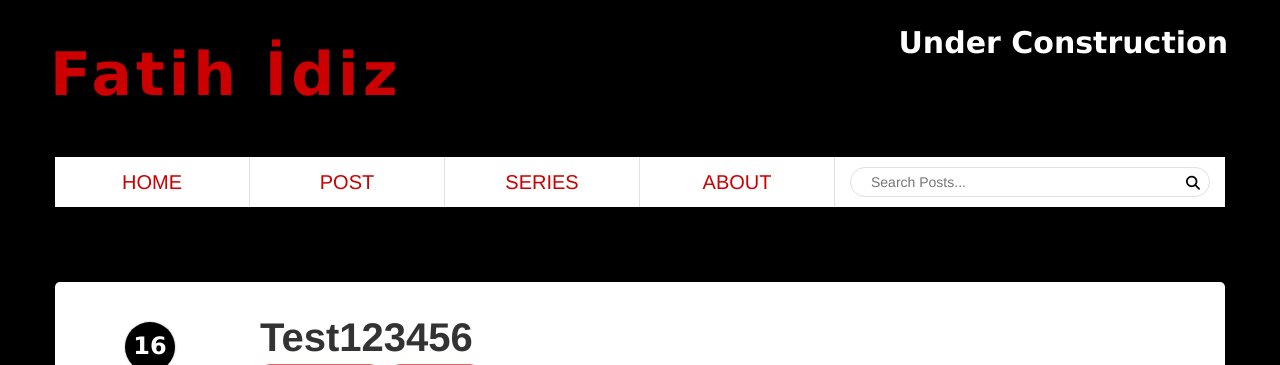
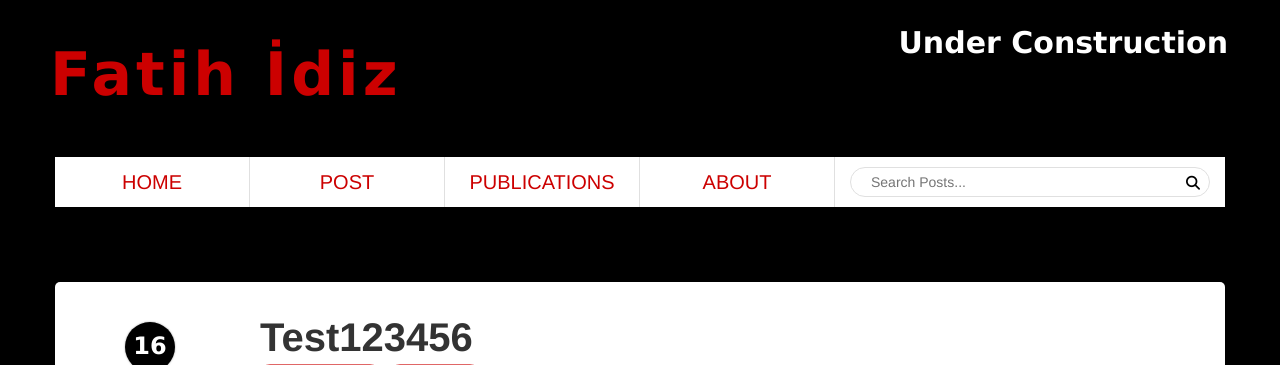
Before and after one commit to fatihidiz/fatihidiz-unifreak.github.io, a Jekyll site: the page built from index.html, in a window 1280 px wide. Shown: the top 365 px of the page. Built offline with Jekyll 4.4.1, drawn with Linux system fonts in a browser that asks for light colours; nearby versions of some CDN libraries; the list of posts is cut into pages by our own code.

Commit message:
Update header.html

```diff
--- a/_includes/header.html
+++ b/_includes/header.html
@@ -27,7 +27,7 @@
                             <li><a href="{{ '/tag' | relative_url }}">TAG</a></li>
                         </ul>
                     </li>
-                    <li class="col-lg-3"><a href="{{ '/series' | relative_url }}">SERIES</a></li>
+                    <li class="col-lg-3"><a href="{{ '/series' | relative_url }}">PUBLICATIONS</a></li>
                     <li class="col-lg-3"><a href="{{ '/about' | relative_url }}">ABOUT</a></li>
                 </ul>
             </nav>
```
